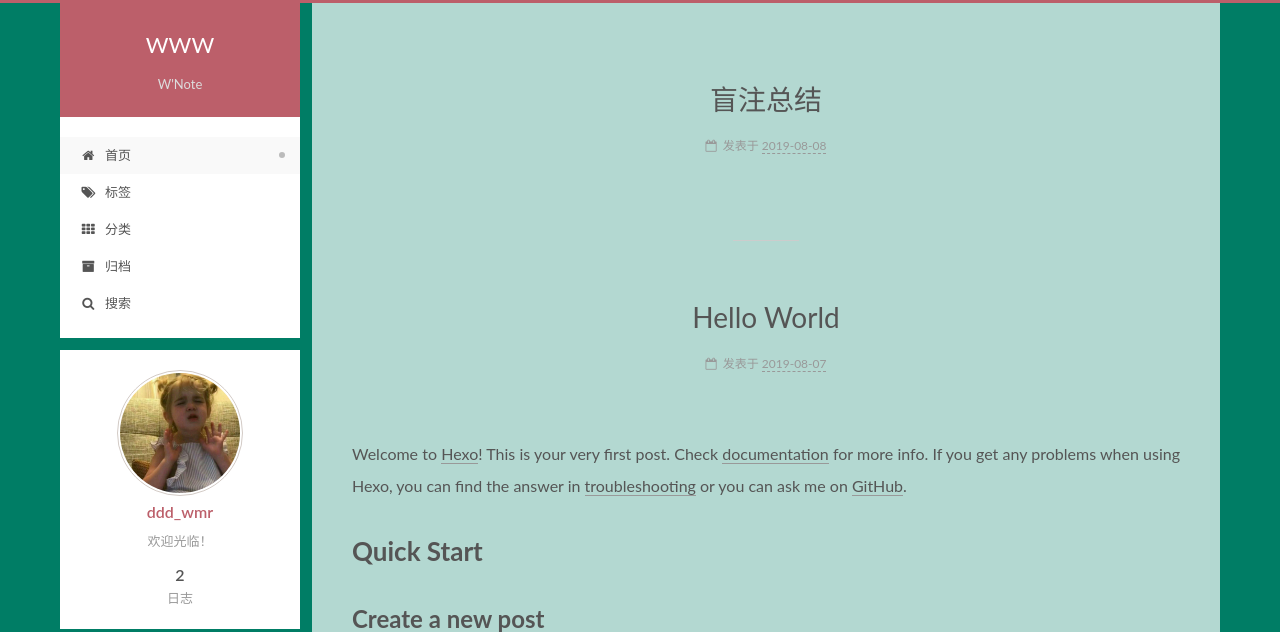
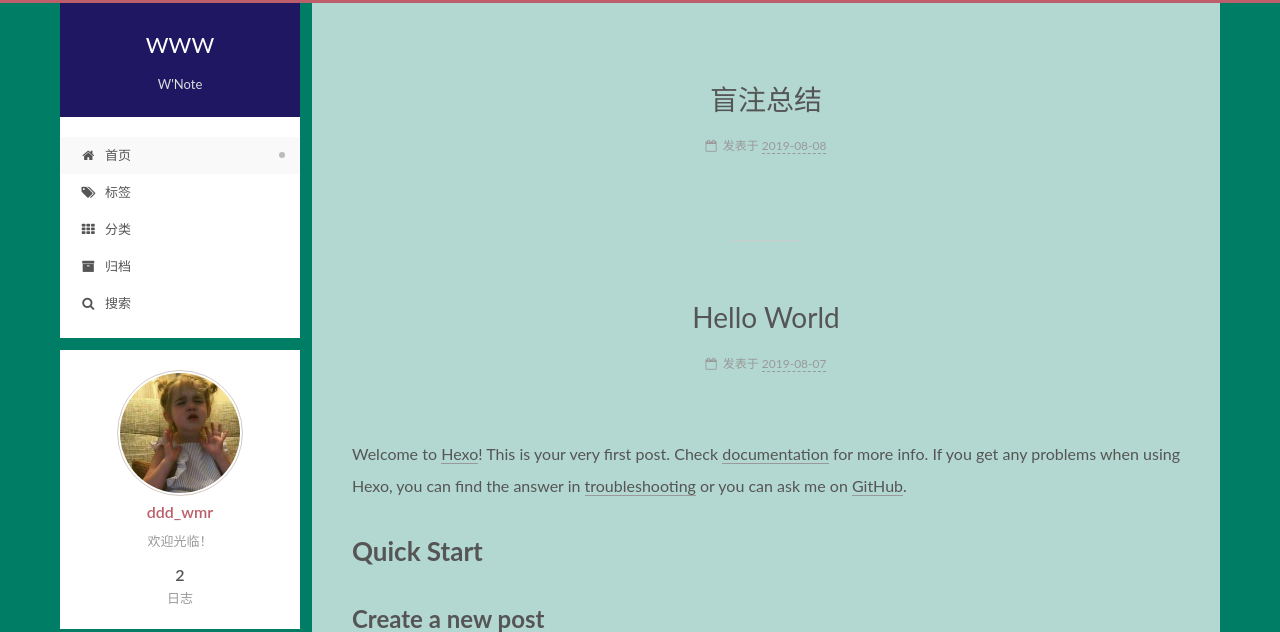
Before and after one commit to dddwmr/dddwmr.github.io, a PHP site: page / in a window 1280 px wide. Shown: the top 632 px of the page. Run offline with PHP 8.4, Linux system fonts and the light colour scheme.

Commit message:
Site updated: 2019-08-09 11:51:58

```diff
--- a/css/main.css
+++ b/css/main.css
@@ -1668,7 +1668,7 @@ pre .javascript .function {
 }
 .links-of-author a::before,
 .links-of-author span.exturl::before {
-  background: #623436;
+  background: #bdc7ff;
   border-radius: 50%;
   content: ' ';
   display: inline-block;
@@ -2431,7 +2431,7 @@ ul.breadcrumb li+li:last-child {
   position: relative;
 }
 .site-meta {
-  background: #bc5f6a;
+  background: #1f1762;
   color: #fff;
   padding: 20px 0;
 }
```
